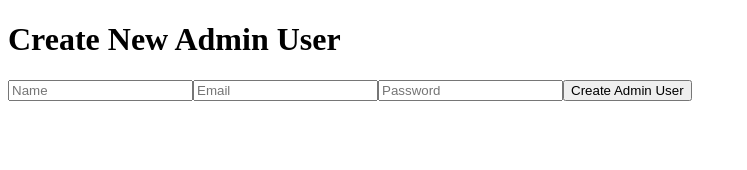
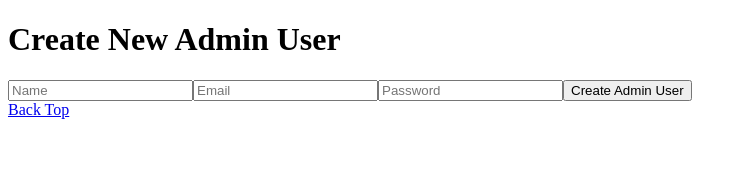
Before and after one commit to yamatowani/questionnaire-system, a Next.js app in the folder client/: page /admin_user in a window 1280 px wide. Shown: the top 170 px of the page, without its empty margins (0-747 px from the left). Built offline with nearby package versions, Linux system fonts and the light colour scheme.

Commit message:
add: create link in pages

```diff
--- a/client/src/app/components/add_admin_user_form.tsx
+++ b/client/src/app/components/add_admin_user_form.tsx
@@ -3,7 +3,8 @@ import { useMutation } from "@apollo/client";
 import { ADD_NEW_ADMIN_USER } from "@/lib/graphql/mutations/mutations";
 import { NewAdminUserInput } from "@/types/types";
 import { useState } from "react";
-import { assertLeafType } from "graphql";
+import Link from "next/link";
+
 
 export default function AddAdminUserForm() {
   const [formData, setFormData] = useState<NewAdminUserInput>({
@@ -30,12 +31,15 @@ export default function AddAdminUserForm() {
   };
 
   return (
-    <form onSubmit={handleSubmit}>
+    <div>
+     <form onSubmit={handleSubmit}>
       <input type="text" name="name" placeholder="Name" onChange={handleChange} value={formData.name} required />
       <input type="email" name="email" placeholder="Email" onChange={handleChange} value={formData.email} required />
       <input type="password" name="password_digest" placeholder="Password" onChange={handleChange} value={formData.password_digest} required />
       <button type="submit" disabled={loading}>Create Admin User</button>
       {error && <p>Error: {error.message}</p>}
-    </form>
+      </form>
+      <Link href='/'>Back Top</Link>
+    </div>
   )
 }
--- a/client/src/app/components/admin_user.tsx
+++ b/client/src/app/components/admin_user.tsx
@@ -1,4 +1,5 @@
 "use client";
+import Link from "next/link";
 import { gql } from '@apollo/client';
 import { useQuery } from '@apollo/client';
 
@@ -45,6 +46,7 @@ export default function AdminUser() {
           </li>
         ))}
       </ul>
+      <Link href='/admin_user'>Create New Admin User</Link>
     </div>
   );
 }
```
